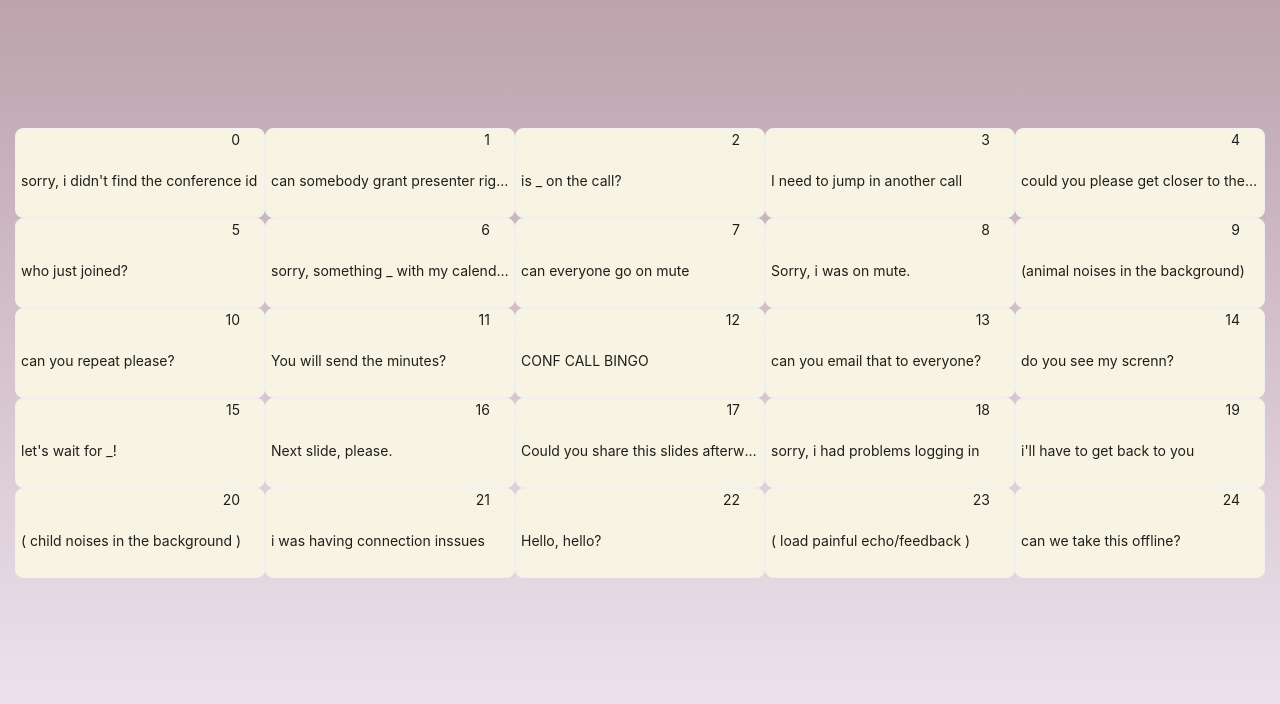
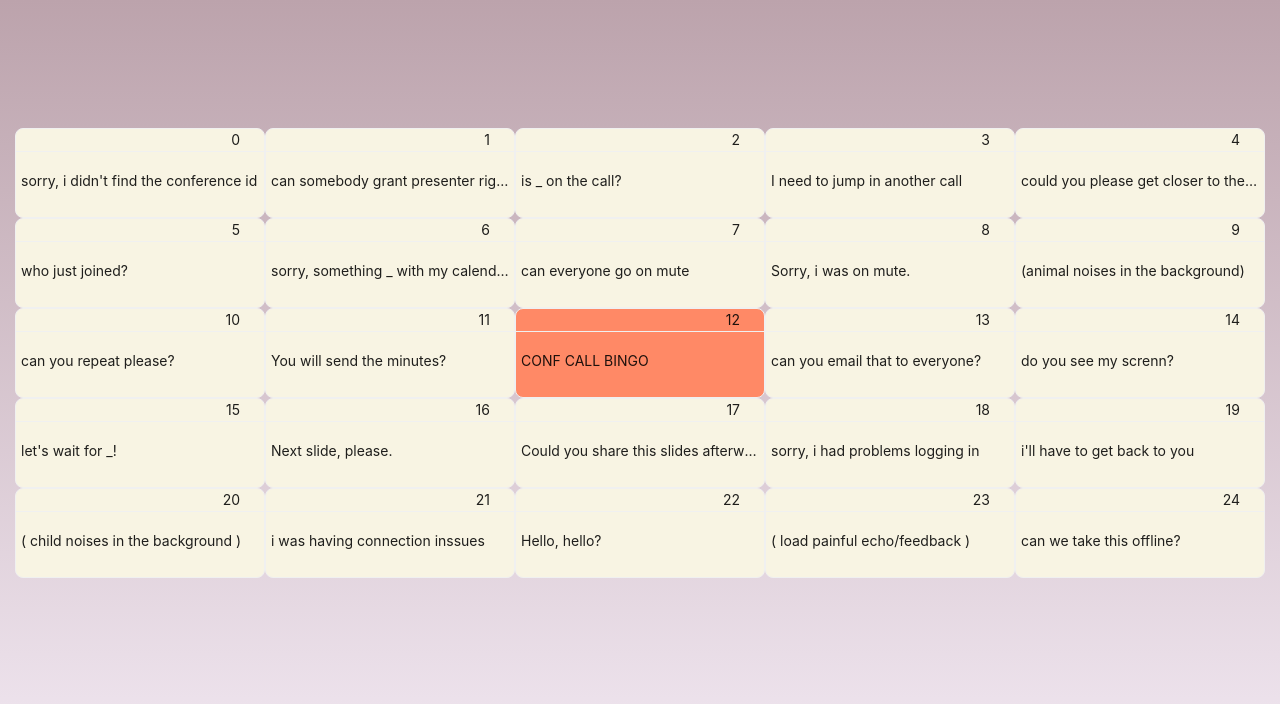
Before and after one commit to Saumyasingh28/BingoGame, a React (Create React App) app: page / in a window 1280 px wide. Shown: the top 704 px of the page. Built offline with nearby package versions, Linux system fonts and the light colour scheme.

Commit message:
made center card as already selected

```diff
--- a/src/components/BingoCard.jsx
+++ b/src/components/BingoCard.jsx
@@ -1,18 +1,24 @@
 import { Card } from "antd";
 import { useState } from "react";
 
-export default function BingoCard({ text, number, onSelectCard, cardArray }) {
+export default function BingoCard({
+  text,
+  id,
+  number,
+  onSelectCard,
+  cardArray,
+}) {
   const [cardStyle, setStyle] = useState("bingo-card");
   return (
     <Card
       extra={number !== 0 ? number : "0"}
       bordered={true}
       headStyle={{ minHeight: 10 }}
-      className={cardStyle}
+      className={id === 12 ? "selected-card" : cardStyle}
       bodyStyle={{ padding: 5 }}
       hoverable={true}
       onClick={() => {
-        if (cardArray.includes(number)) {
+        if (cardArray.includes(number) && id !== 12) {
           setStyle("bingo-card");
           const removeCard = cardArray.filter(function (value) {
             return value !== number;
@@ -24,7 +30,7 @@ export default function BingoCard({ text, number, onSelectCard, cardArray }) {
         }
       }}
     >
-      <p class="overflow-ellipsis">{text}</p>
+      <p className="overflow-ellipsis">{text}</p>
     </Card>
   );
 }
--- a/src/components/Board.jsx
+++ b/src/components/Board.jsx
@@ -13,7 +13,7 @@ export default function Board() {
     setCardData(shuffledData);
   }, []);
   const [cardData, setCardData] = useState([]);
-  const [selectedCardIndex, setSelectedCardIndex] = useState([]);
+  const [selectedCardIndex, setSelectedCardIndex] = useState([12]);
   let bingo;
 
   bingo = bingoDone(selectedCardIndex);
@@ -40,6 +40,7 @@ export default function Board() {
         {cardData.map((data, index) => (
           <BingoCard
             key={data.id}
+            id={data.id}
             text={data.text}
             number={index}
             onSelectCard={setSelectedCardIndex}
```
